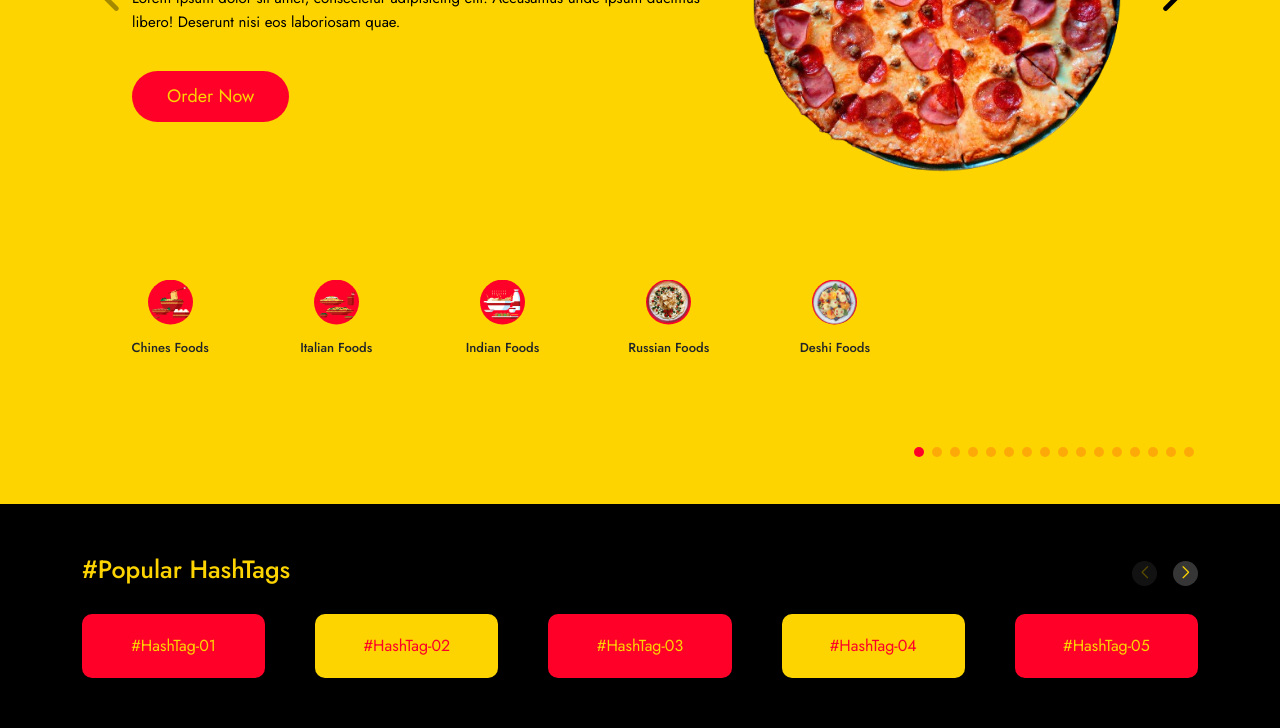
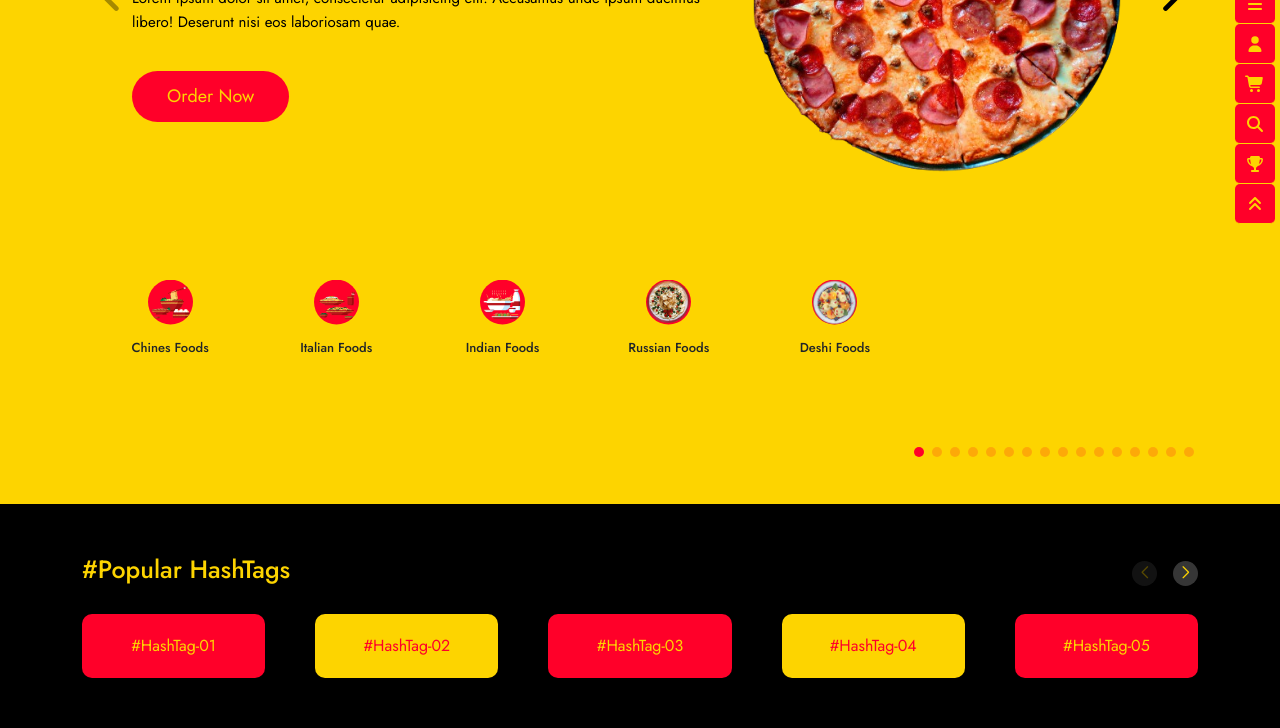
Before and after one commit to khayrul200822/elmartdemo-01.github.io, a plain HTML site: page index.html in a window 1280 px wide. Shown: the part 481-1209 px from the top of the page. Drawn offline with Linux system fonts and the light colour scheme.

Commit message:
update style.css

```diff
--- a/css/style.css
+++ b/css/style.css
@@ -15,7 +15,13 @@ a {
     --sub-color: #fdd400;
     --third-color: black;
 }
-
+::-webkit-scrollbar{
+    width: 8px;
+}
+::-webkit-scrollbar-thumb{
+    border-radius: 50px;
+    background-color: var(--main-color);
+}
 /*top header style*/
 header {
     background: url("../image/header-bg.jpg");
@@ -552,8 +558,31 @@ ul#desktop_menu li>button:hover {
 
 section#hero_section {
     background: var(--sub-color);
+    position: relative;
 }
-
+section#hero_section .side_option{
+    position: absolute;
+    right: 0;
+    top: 50%;
+    transform: translate(0%,-50%);
+    z-index: 99;
+    margin-right: 5px;
+}
+.side_option .single_option{
+    width: 40px;
+    height: 40px;
+    background-color: var(--main-color);
+    color: var(--sub-color);
+    display: grid;
+    place-items: center;
+    border-bottom: 1px solid var(--sub-color);
+    border-radius: 5px;
+    transition: .3s;
+}
+.side_option .single_option:hover {
+    background-color: var(--third-color);
+    transition: .3s;
+}
 .swiper-button-next:after,
 .swiper-button-prev:after {
     font-size: 35px;
@@ -827,17 +856,17 @@ section#hashTag_section {
     border-bottom-right-radius: 10px;
     border-bottom-left-radius: 10px;
     transform: translate(0px, 70px);
-    display: none;
+    visibility: hidden;
 }
 
 @keyframes fade_top {
     0%{
-        display: none;
         opacity: 0;
+        visibility: hidden;
         transform: translate(0px, 70px);
     }
     100%{
-        display: block !important;
+        visibility: visible;
         opacity: 1;
         transform: translate(0px, 0px);
     }
@@ -919,6 +948,11 @@ section#hashTag_section {
     }
 
 }
+
+
+
+
+
 
 /*responsive codes*/
 @media only screen and (max-width: 1120px) {
--- a/index.html
+++ b/index.html
@@ -15,6 +15,7 @@
 </head>
 
 <body>
+
     <!-- small screen search bar -->
     <div class="search_bar">
         <div class="container-fluid container-xl">
@@ -29,7 +30,7 @@
                 <div class="search_bar_body">
                     <div class="search_bar_input d-flex justify-content-between align-items-center ">
                         <span><i class="fa-solid fa-magnifying-glass"></i></span>
-                        <input type="text" id="search_input" placeholder="Find Your Food">
+                        <input type="text" id="search_input" placeholder="Find Your Food" required>
                         <div class="search_btn d-flex align-items-center">
                             <div class="search_option d-flex">
                                 <span><i class="fa-solid fa-sliders"></i></span>
@@ -340,9 +341,9 @@
                         </li>
                         <li class="list-unstyled">
                             <button type="button" data-bs-toggle="offcanvas" data-bs-target="#offcanvasRight"
-                                aria-controls="offcanvasRight"><i class="fa-solid fa-cart-shopping"></i></button>
-
-
+                                aria-controls="offcanvasRight">
+                                <i class="fa-solid fa-cart-shopping"></i>
+                            </button>
                         </li>
                     </ul>
                 </div>
@@ -351,6 +352,26 @@
     </header>
     <main>
         <section id="hero_section">
+            <div class="side_option d-flex flex-column">
+                <a class="single_option" href="#">
+                    <i class="fa-solid fa-bars"></i>
+                </a>
+                    <a class="single_option" href="#">
+                        <i class="fa-solid fa-user"></i>
+                    </a>
+                    <a class="single_option" href="#">
+                        <i class="fa-solid fa-cart-shopping"></i>
+                    </a>
+                    <a class="single_option" href="#">
+                        <i class="fa-solid fa-magnifying-glass"></i>
+                    </a>
+                    <a class="single_option" href="#">
+                        <i class="fa-solid fa-trophy"></i>
+                    </a>
+                    <a class="single_option" href="#">
+                        <i class="fa-solid fa-angles-up"></i>
+                    </a>
+            </div>
             <div class="container-fluid container-xl">
                 <div class="hero_section_wrapper">
                     <!-- Swiper -->
--- a/js/script.js
+++ b/js/script.js
@@ -7,19 +7,17 @@ const close_btn = document.querySelector(".search_close");
 const search_container = document.querySelector(".search_bar");
 const show_button =document.querySelector(".search_icon");
 
+
 search_input_area.addEventListener("focus", () => {
   search_suggestion.style.animation = "fade_top 1s ease-out forwards alternate";
-  search_suggestion.style.display = "block"
 })
+
 //show searh bar
-
 show_button.addEventListener("click", () => {
   search_container.style.animation = "show_searchbar 1s ease-out forwards alternate";
-  document.body.style.overflow = "hidden"
 })
+
 //hide search bar
-
-
 close_btn.addEventListener("click", () => {
   search_container.style.animation = "fade_down 1s ease-out forwards alternate";
   document.body.style.overflow = "scroll"
```
